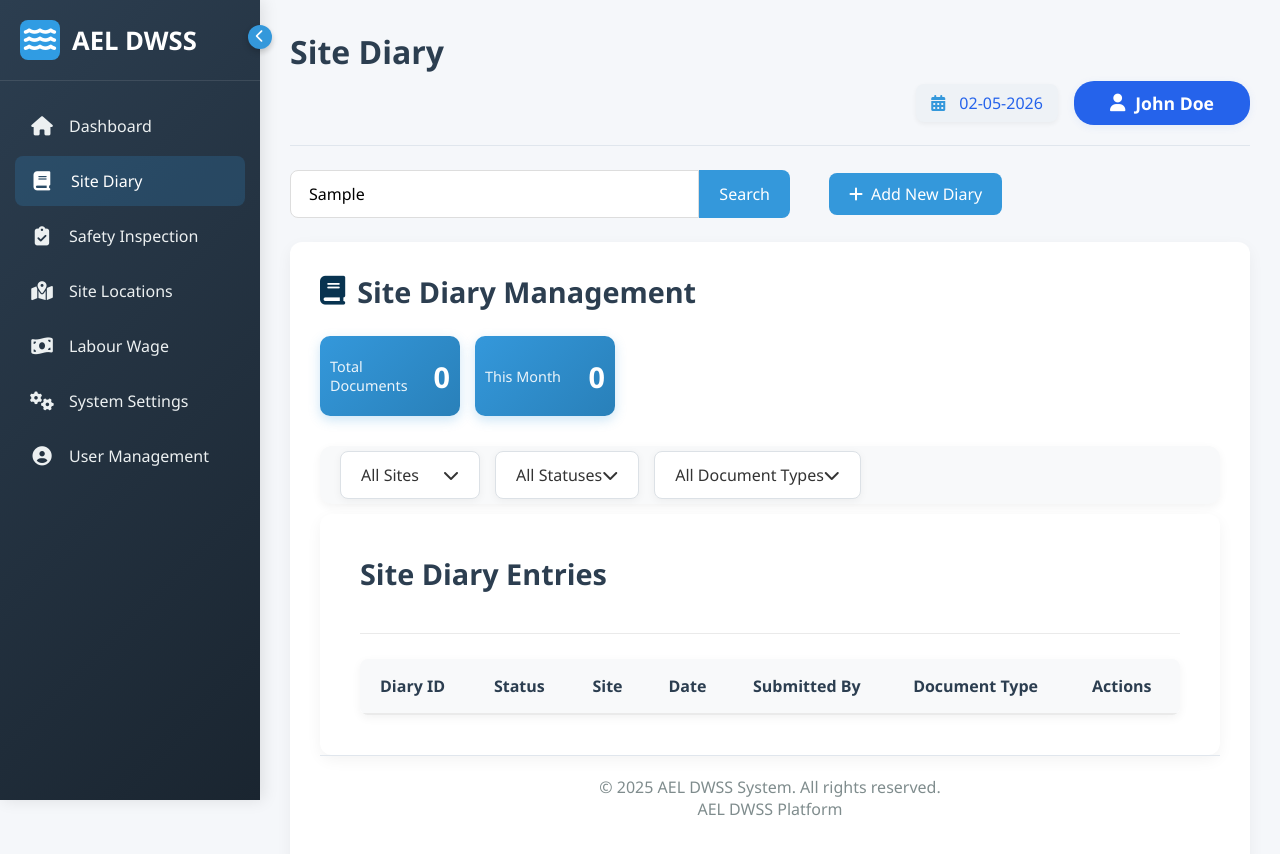
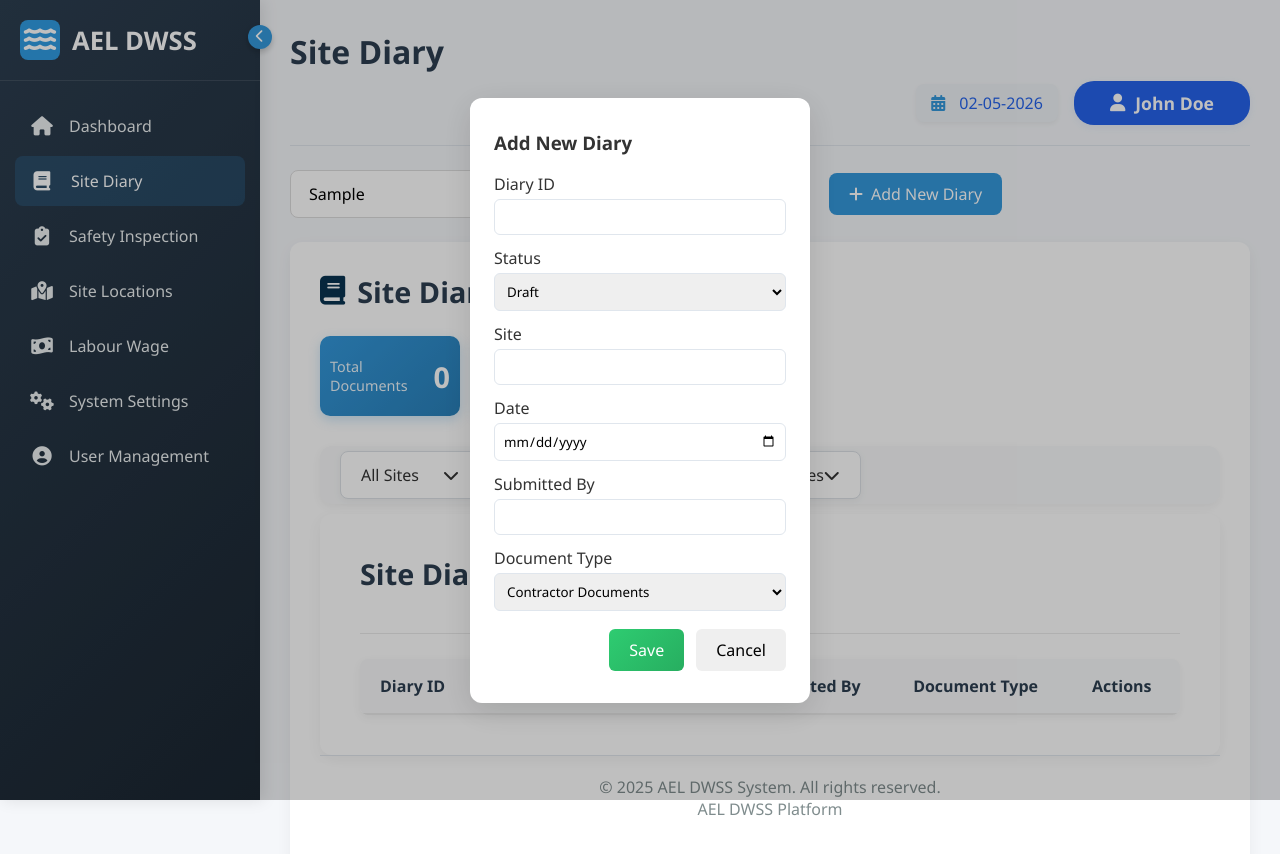
Before and after one commit to chanchai2333/Work, a plain HTML site: page sitediary.html in a window 1280 px wide. Both pictures are taken after typing "Sample" into the empty fields and a click on the button "Add New Diary". Drawn offline with Linux system fonts and the light colour scheme.

Commit message:
5.5.2026

```diff
--- a/sitediary.html
+++ b/sitediary.html
@@ -171,7 +171,33 @@
             </footer>
         </div>
     </div>
+    <script>
+    // Site Diary 页面特定的弹窗控制
+    document.addEventListener('DOMContentLoaded', function() {
+        const addBtn = document.getElementById('add-diary-btn');
+        const modal = document.getElementById('add-diary-modal');
+        const cancelBtn = document.getElementById('cancel-add-diary');
 
+        if (addBtn && modal) {
+            addBtn.addEventListener('click', function() {
+                console.log('Opening diary modal');
+                modal.style.display = 'flex';
+            });
+
+            if (cancelBtn) {
+                cancelBtn.addEventListener('click', function() {
+                    modal.style.display = 'none';
+                });
+            }
+
+            modal.addEventListener('click', function(e) {
+                if (e.target === modal) {
+                    modal.style.display = 'none';
+                }
+            });
+        }
+    });
+</script>
     <!-- 引入语言配置文件 -->
     <script src="scripts/language.js"></script>
     <script src="scripts/app.js"></script>
```
